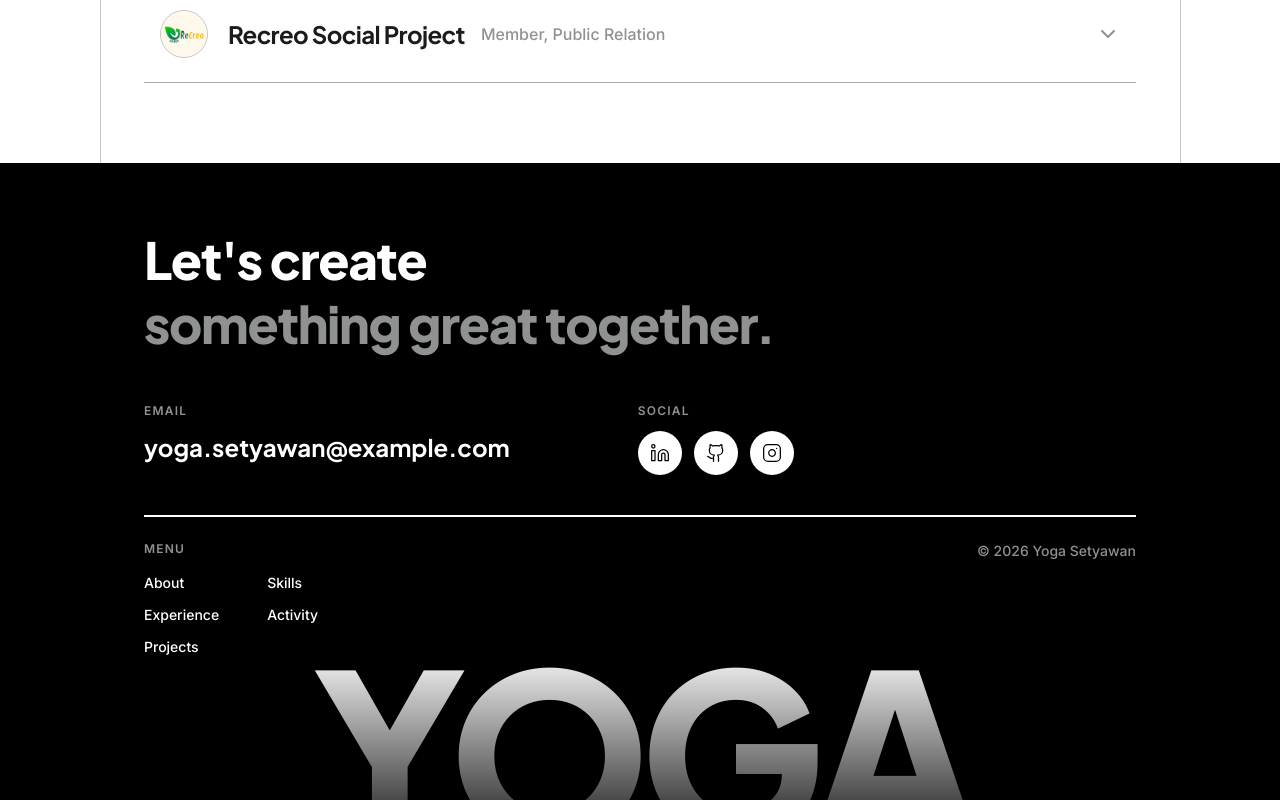
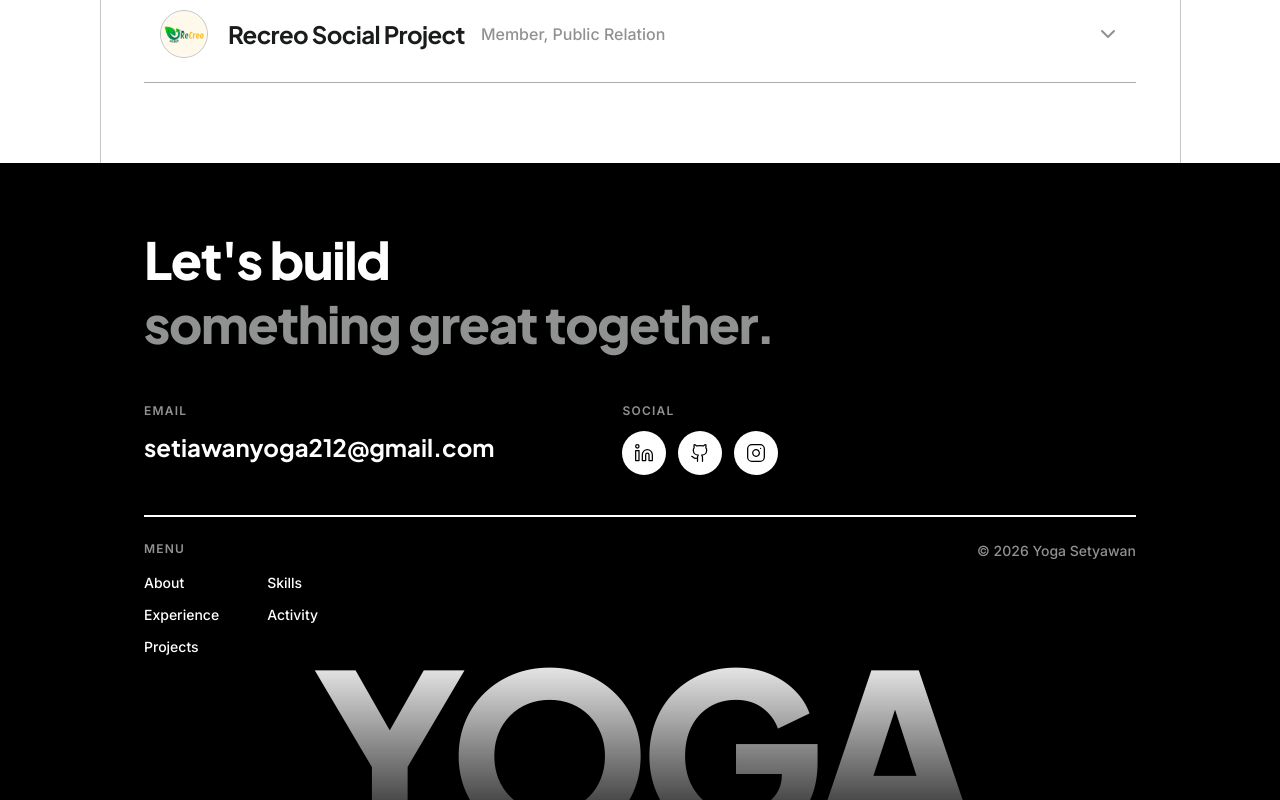
Before and after one commit to YogaSetyawan06/Portofolio, a Next.js app: page / in a window 1280 px wide. Shown: the part 6733-7533 px from the top of the page. Built offline with nearby package versions, Linux system fonts and the light colour scheme.

Commit message:
Update Footer.tsx

```diff
--- a/components/layout/Footer.tsx
+++ b/components/layout/Footer.tsx
@@ -49,7 +49,7 @@ export default function Footer() {
         {/* Header Typography */}
         <div className="mb-12 text-center md:text-left">
           <h2 className="text-section-lg font-heading font-extrabold tracking-tight leading-tight">
-            <span className="text-white block">Let&apos;s create</span>
+            <span className="text-white block">Let&apos;s build</span>
             <span className="text-gray-500 block">
               something great together.
             </span>
@@ -64,10 +64,10 @@ export default function Footer() {
               Email
             </p>
             <a
-              href="mailto:yoga.setyawan@example.com"
+              href="mailto:setiawanyoga212@gmail.com"
               className="text-xl md:text-2xl font-bold hover:text-gray-300 transition-colors inline-block font-heading"
             >
-              yoga.setyawan@example.com
+              setiawanyoga212@gmail.com
             </a>
           </div>
 
```
